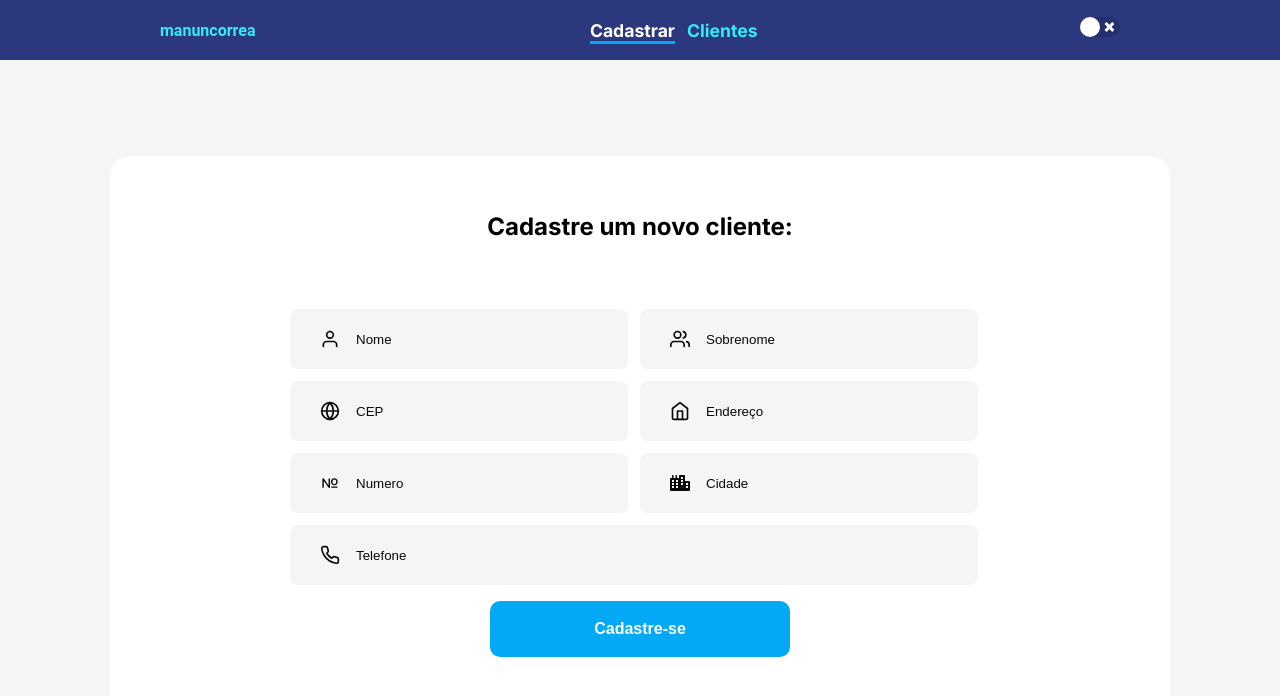
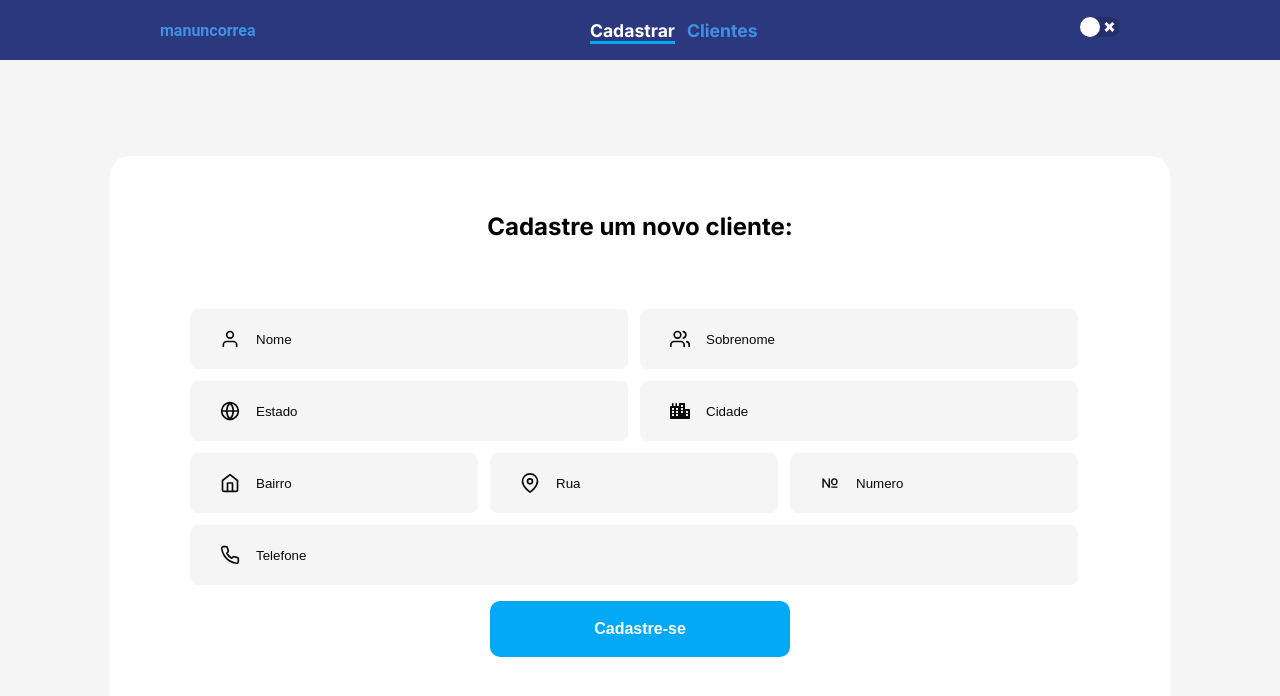
Before and after one commit to manuncorrea/sistema-de-cadastro, a React (Create React App) app: page / in a window 1280 px wide. Shown: the top 696 px of the page. Built offline with nearby package versions, Linux system fonts and the light colour scheme.

Commit message:
atualizando paleta de cores do theme light e campos de cadastro

```diff
--- a/src/pages/Register/index.tsx
+++ b/src/pages/Register/index.tsx
@@ -3,7 +3,7 @@ import BoxContent from '../../components/BoxContent';
 import Button from '../../components/Button';
 import Input from '../../components/Input';
 
-import { FiUser, FiUsers, FiHome, FiGlobe, FiPhone } from 'react-icons/fi';
+import { FiUser, FiUsers, FiHome, FiGlobe, FiMapPin, FiPhone } from 'react-icons/fi';
 import { AiOutlineFieldNumber } from 'react-icons/ai';
 import { FaCity } from 'react-icons/fa';
 
@@ -23,13 +23,14 @@ const Register: React.FC = () => {
           </div>
 
           <div>
-            <Input name="cep"  type="text" icon={FiGlobe} placeholder="CEP"/>
-            <Input name="end"  type="text" icon={FiHome} placeholder="Endereço"/>
+            <Input name="Estago"  type="text" icon={FiGlobe} placeholder="Estado"/>
+            <Input name="city"  type="text" icon={FaCity} placeholder="Cidade"/>
           </div>
 
-          <div>
+          <div className="teste">
+            <Input name="bairro"  type="text" icon={FiHome} placeholder="Bairro"/>
+            <Input name="rua"  type="text" icon={FiMapPin} placeholder="Rua"/>
             <Input name="number"  type="text" icon={AiOutlineFieldNumber} placeholder="Numero"/>
-            <Input name="city"  type="text" icon={FaCity} placeholder="Cidade"/>
           </div>
 
           <div className="phone">
--- a/src/pages/Register/styles.ts
+++ b/src/pages/Register/styles.ts
@@ -30,7 +30,7 @@ export const Content = styled.div`
 
 export const Section = styled.section`
   div{
-    width: 700px;
+    width: 900px;
     display: flex;
     align-items: center;
     justify-content: center;
@@ -55,6 +55,11 @@ export const Section = styled.section`
       justify-content: center;
     }
   }
+
+  /* .teste {
+    display: grid;
+    grid-columns: 1fr 1fr 1fr;
+  } */
 
 `;
 
--- a/src/styles/themes/light.ts
+++ b/src/styles/themes/light.ts
@@ -15,7 +15,7 @@ export default {
     box: '#fff',
 
     text: '#000',
-    textSecundary: '#33eafa',
+    textSecundary: '#4191e1',
   },
 
 };
```
Also changed, not shown: public/light.png, 1 other file (tests, documents, lock files or other folders).
